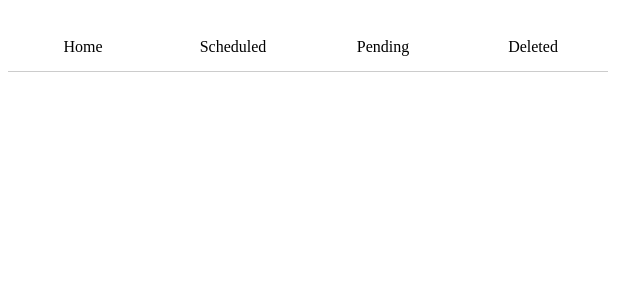
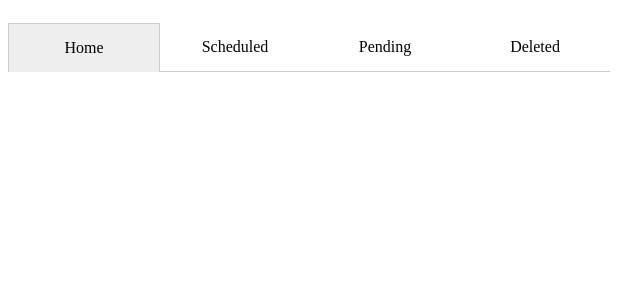
Before and after one commit to jonathan0494/TodoApp, a React (Vite) app: page / in a window 1280 px wide. Shown: the top 300 px of the page, without its empty margins (0-640 px from the left). Built offline with nearby package versions, Linux system fonts and the light colour scheme.

Commit message:
TabManager component. This PR contains the first part of the tab menu component.

```diff
--- a/src/App.jsx
+++ b/src/App.jsx
@@ -1,10 +1,10 @@
 import React, { useState } from 'react'
 import { TabManager } from './components/user_interface'
 
-const TABS = [{ id: 1, title: 'Home' },
-              { id: 2, title: 'Scheduled' },
-              { id: 3, title: 'Pending' },
-              { id: 4, title: 'Deleted' }]
+const TABS = [{ id: 0, title: 'Home' },
+              { id: 1, title: 'Scheduled' },
+              { id: 2, title: 'Pending' },
+              { id: 3, title: 'Deleted' }]
 function App() {
   return (
       <TabManager tabs={TABS}>
--- a/src/components/user_interface/Menu/TabManager/index.jsx
+++ b/src/components/user_interface/Menu/TabManager/index.jsx
@@ -1,20 +1,26 @@
 import Ract from 'react';
+import { useTab } from '../../../../hooks'
 import './TabManager.scss'
 
 const TabManager = ({ children, tabs}) => {
+    const { activeTab, TabContent, onClickTab } = useTab(children);
     return (
         <div className='tab-manager-container'>
             <div className='tab-group'>
-                { tabs.map(tab => (<Tab key={tab.id} title={tab.title} />)) }
+                { tabs.map(tab => (<Tab key={tab.id}
+                                        tab={tab}
+                                        activeTab={activeTab}
+                                        onClickTab={onClickTab} />)) }
             </div>
         </div>
     );
 };
 
-const Tab = ({ title }) => {
+const Tab = ({ tab, activeTab, onClickTab }) => {
+    const className = activeTab === tab.id ? 'tab active' : 'tab';
     return (
-        <div className='tab'>
-            <span> { title }</span>
+        <div className={className} onClick={() => onClickTab(tab.id)}>
+            <span> { tab.title }</span>
         </div>
     );
 };
--- /dev/null
+++ b/src/hooks/index.js
@@ -0,0 +1,3 @@
+import useTab from './useTab'
+
+export { useTab }
--- /dev/null
+++ b/src/hooks/useTab/index.jsx
@@ -0,0 +1,11 @@
+import React, { useState } from 'react';
+
+const useTab = (children) => {
+    const [activeTab, setActiveTab] = useState(0);
+
+    return { activeTab,
+             TabContent: () => children[activeTab],
+             onClickTab: id => setActiveTab(id) };
+}
+
+export default useTab;
```
